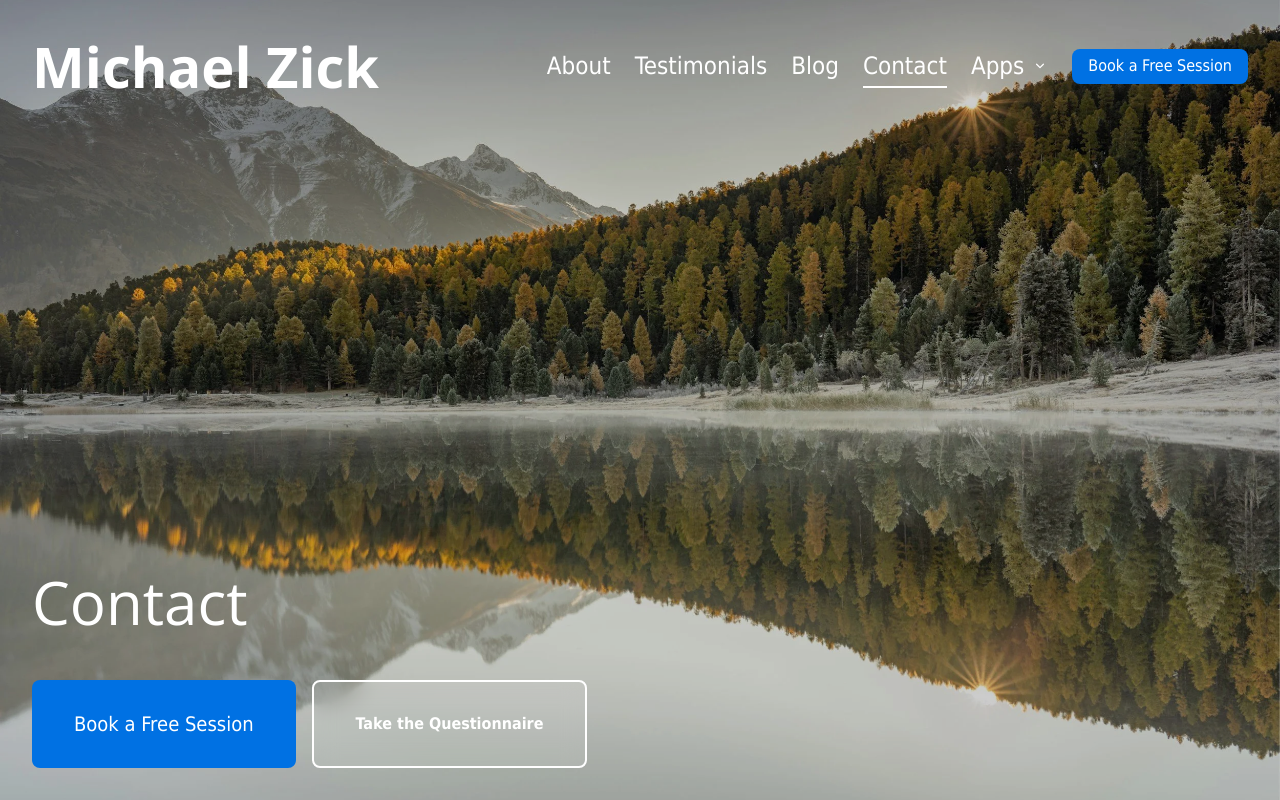
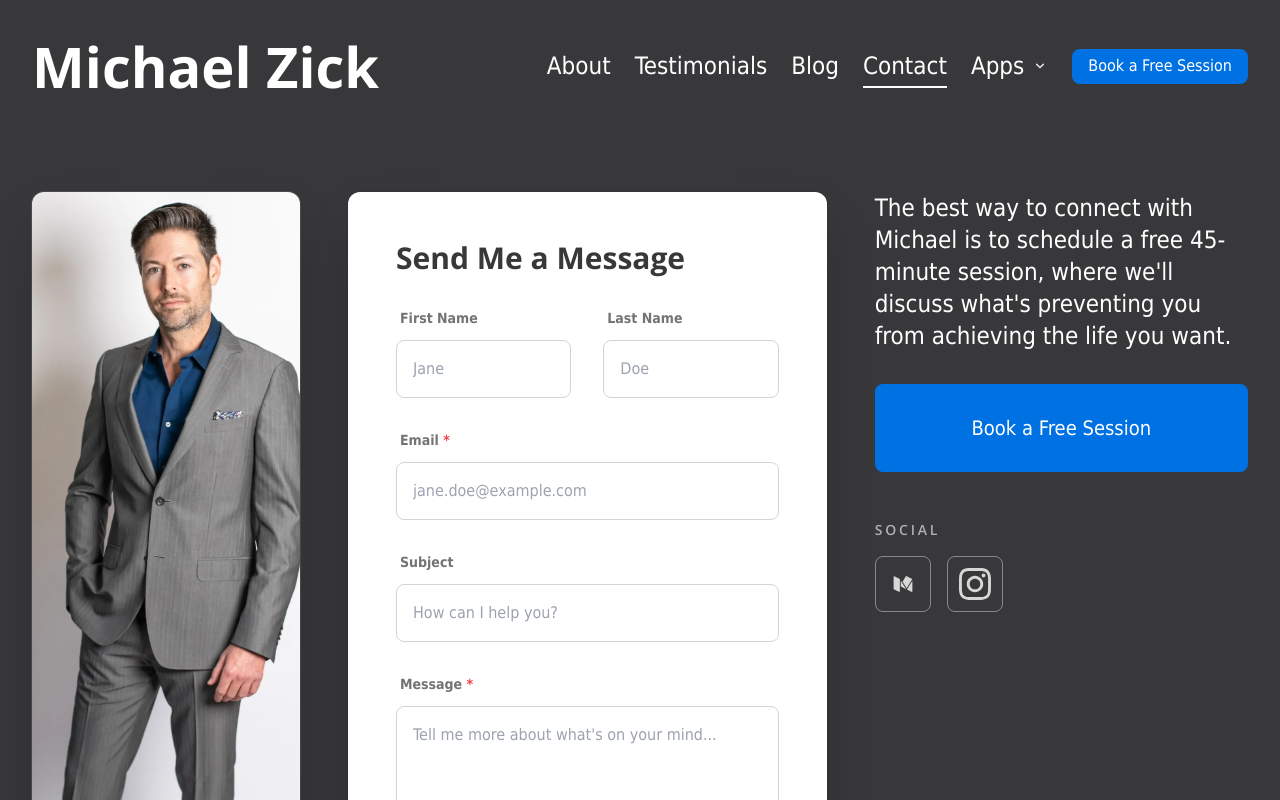
Before and after one commit to michaelzick/michaelzick.com, a Next.js app: page /contact in a window 1280 px wide. Shown: the top 800 px of the page. Built offline with nearby package versions, Linux system fonts and the light colour scheme; no server answers.

Commit message:
removed hero on contact page

```diff
--- a/app/contact/ContactContent.tsx
+++ b/app/contact/ContactContent.tsx
@@ -1,31 +1,11 @@
 import ContactForm from './ContactForm';
 import { FadeInSection } from '../../components/FadeInSection';
 import Image from 'next/image';
-import BookingCta from '../../components/BookingCta';
-import QuestionnaireCta from '../../components/QuestionnaireCta';
 
 export default function ContactContent() {
   return (
     <div className="flex flex-col">
-      <section
-        className="relative flex h-screen items-end text-white"
-        style={{
-          backgroundImage: "url('/img/lake_reflection_2500.webp')",
-          backgroundSize: 'cover',
-          backgroundPosition: 'center',
-        }}
-      >
-        <div className="absolute inset-0 bg-black/20" aria-hidden="true"></div>
-        <div className="relative w-full max-w-[1400px] mx-auto p-8 flex flex-col items-start">
-          <h1 className="font-headline text-4xl md:text-6xl text-left mb-8">Contact</h1>
-          <div className="mt-4 flex flex-col items-start gap-4 md:flex-row md:items-center">
-            <BookingCta location="contact-hero" />
-            <QuestionnaireCta location="contact-hero" />
-          </div>
-        </div>
-      </section>
-
-      <section className="bg-default-grey text-white px-4 md:px-8 pt-24 md:pt-32 pb-24 md:pb-32">
+      <section className="bg-default-grey text-white px-4 md:px-8 pt-32 md:pt-48 pb-24 md:pb-32">
         <FadeInSection className="max-w-[1400px] mx-auto grid grid-cols-1 min-[930px]:grid-cols-12 gap-10 lg:gap-12 items-stretch">
           {/* Column 1: Image (Left) */}
           <div className="hidden min-[930px]:block min-[930px]:col-span-3 lg:col-span-3 order-1 h-full">
```
